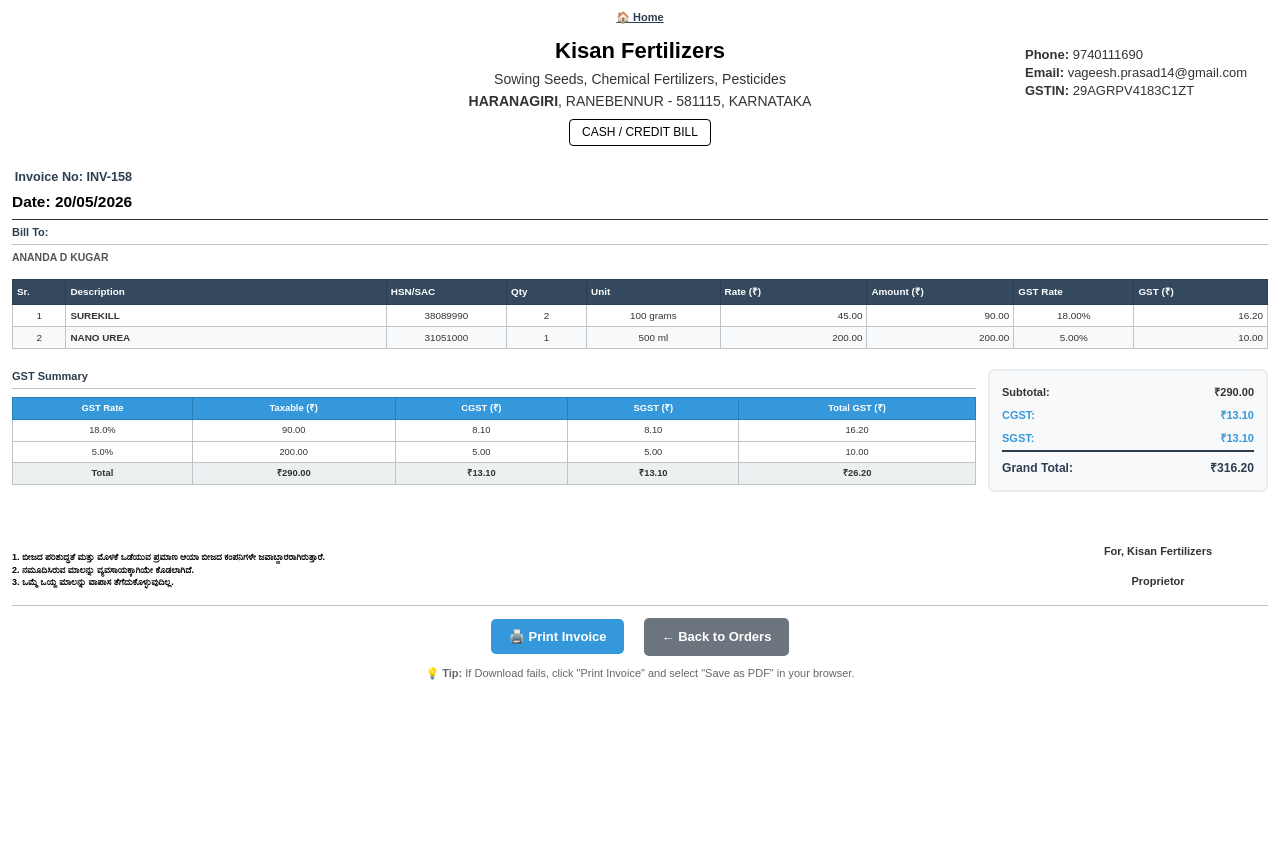
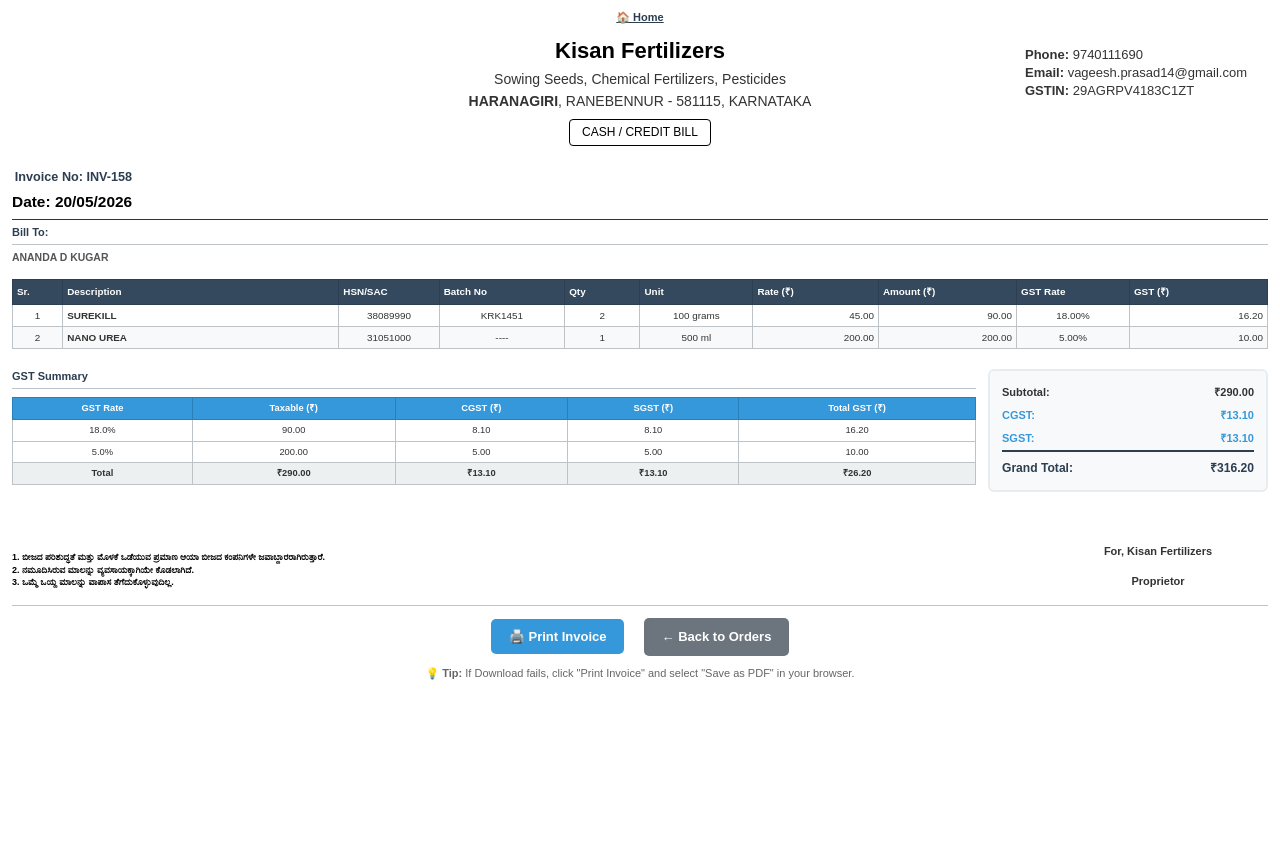
Before and after one commit to Tejas132005/E-Commerce-Platform, a Django app: a page that uses templates/invoice_template.html in a window 1280 px wide. Run offline with Django 4.2, Linux system fonts and the light colour scheme; a user stored in the database is signed in; data comes from the database, SQL or seed files in the repository; parts of the project's set-up code (start-up, migrations or seed data) failed here and were passed over.

Commit message:
Updated batch number view in invoice

```diff
--- a/templates/invoice_template.html
+++ b/templates/invoice_template.html
@@ -585,14 +585,15 @@
                 <thead>
                     <tr>
                         <th style="width:4%;">Sr.</th>
-                        <th style="width:24%;">Description</th>
-                        <th style="width:9%;">HSN/SAC</th>
+                        <th style="width:22%;">Description</th>
+                        <th style="width:8%;">HSN/SAC</th>
+                        <th style="width:10%;">Batch No</th>
                         <th style="width:6%;">Qty</th>
-                        <th style="width:10%;">Unit</th>
-                        <th style="width:11%;">Rate (₹)</th>
+                        <th style="width:9%;">Unit</th>
+                        <th style="width:10%;">Rate (₹)</th>
                         <th style="width:11%;">Amount (₹)</th>
                         <th style="width:9%;">GST Rate</th>
-                        <th style="width:10%;">GST (₹)</th>
+                        <th style="width:11%;">GST (₹)</th>
                     </tr>
                 </thead>
                 <tbody>
@@ -606,6 +607,7 @@
                             {% endif %}
                         </td>
                         <td class="text-center">{{ item.product.hsn_code|default:"-" }}</td>
+                        <td class="text-center">{{ item.product.batch_number|default:"-" }}</td>
                         <td class="text-center">{{ item.quantity }}</td>
                         <td class="text-center">{{ item.product.get_unit_label }}</td>
                         <td class="text-right">{{ item.item_price|floatformat:2 }}</td>
```
Also changed, not shown: templates/all_invoices.html (line endings or trailing spaces).
